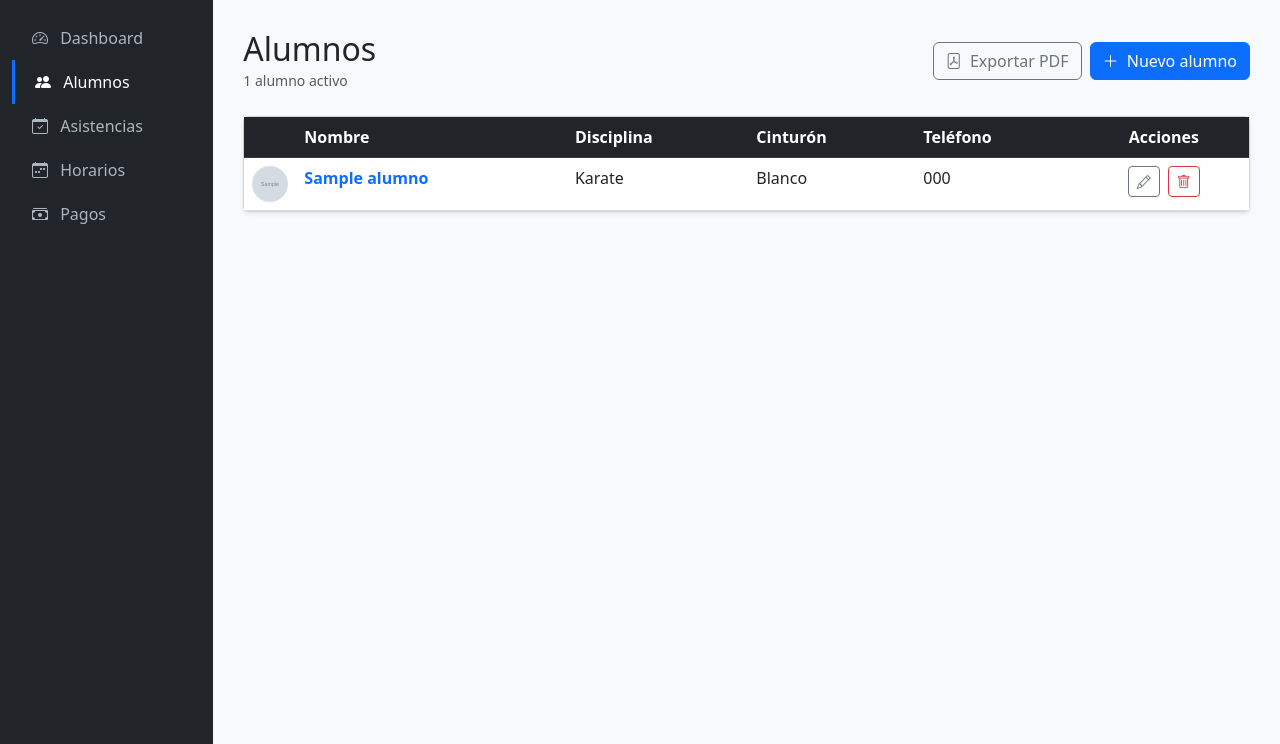
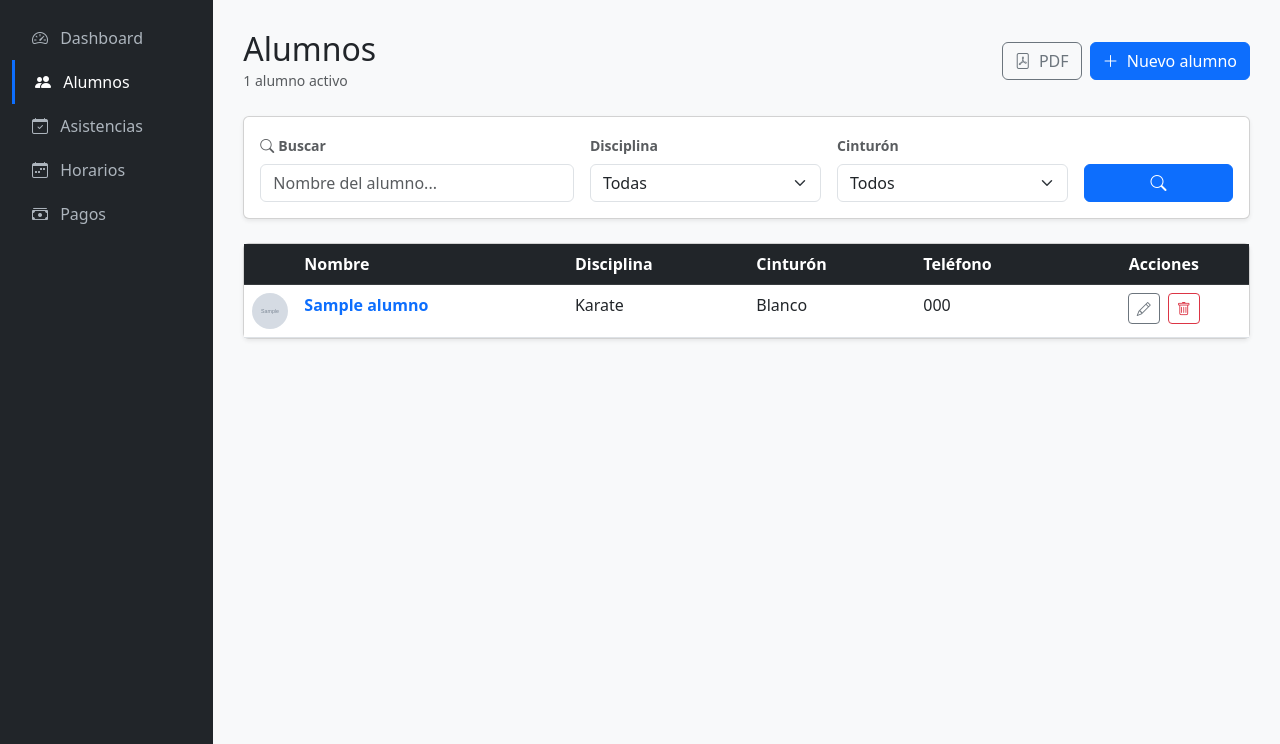
Before and after one commit to MarcosQuintana04/Dojo_Saas, a Django app: page /alumnos/ in a window 1280 px wide. Shown: the part 66-810 px from the top of the page. Run offline with Django 5.2, Linux system fonts and the light colour scheme; a user stored in the database is signed in; tables that the repository leaves empty hold one stand-in row (values such as "Sample post"); grey boxes marked "Sample" are stand-in pictures.

Commit message:
Busqueda y filtros de alumnos

```diff
--- a/apps/alumnos/views.py
+++ b/apps/alumnos/views.py
@@ -11,16 +11,42 @@ from .forms import AlumnoForm
 # ─────────────────────────────────────────
 @login_required
 def lista_alumnos(request):
-    # El ORM de Django: Alumno.objects.all() genera
-    # SELECT * FROM alumnos_alumno ORDER BY nombre
-    # (el ORDER BY viene del Meta.ordering que definimos en el modelo)
+    # Empezamos con todos los alumnos activos
     alumnos = Alumno.objects.filter(activo=True)
 
-    # Pasamos los datos al template dentro de un diccionario
-    # llamado "contexto". El template puede acceder a cada clave.
+    # Leemos los parámetros de la URL
+    # request.GET es un diccionario con los parámetros ?clave=valor
+    busqueda   = request.GET.get('q', '').strip()
+    disciplina = request.GET.get('disciplina', '')
+    cinturon   = request.GET.get('cinturon', '')
+
+    # Aplicamos filtros dinámicamente solo si tienen valor
+    if busqueda:
+        # icontains = contiene el texto, sin importar mayúsculas/minúsculas
+        # El doble guión bajo __ navega relaciones y aplica lookups
+        alumnos = alumnos.filter(nombre__icontains=busqueda)
+
+    if disciplina:
+        alumnos = alumnos.filter(disciplina=disciplina)
+
+    if cinturon:
+        alumnos = alumnos.filter(cinturon=cinturon)
+
+    # Total sin filtros (para mostrar "X de Y alumnos")
+    total_sin_filtros = Alumno.objects.filter(activo=True).count()
+
     contexto = {
-        'alumnos': alumnos,
-        'total': alumnos.count(),
+        'alumnos':          alumnos,
+        'total':            alumnos.count(),
+        'total_sin_filtros': total_sin_filtros,
+        # Devolvemos los valores actuales para mantener el estado del form
+        'busqueda':         busqueda,
+        'disciplina':       disciplina,
+        'cinturon':         cinturon,
+        # Las opciones para los selectores — vienen del modelo
+        'disciplinas':      Alumno.DISCIPLINA_CHOICES,
+        'cinturones':       Alumno.CINTURON_CHOICES,
+        'hay_filtros':      any([busqueda, disciplina, cinturon]),
     }
     return render(request, 'alumnos/lista.html', contexto)
 
--- a/templates/alumnos/lista.html
+++ b/templates/alumnos/lista.html
@@ -1,17 +1,24 @@
 {% extends 'base.html' %}
+{% load static %}
 
-{% block titulo %}Alumnos — Dojo Manager{% endblock %}
+{% block titulo %}Alumnos — Berserker Ronin{% endblock %}
 
 {% block contenido %}
 
 <div class="d-flex justify-content-between align-items-center mb-4">
     <div>
         <h2 class="mb-0">Alumnos</h2>
-        <small class="text-muted">{{ total }} alumno{{ total|pluralize }} activo{{ total|pluralize }}</small>
+        <small class="text-muted">
+            {% if hay_filtros %}
+                {{ total }} de {{ total_sin_filtros }} alumno{{ total_sin_filtros|pluralize }}
+            {% else %}
+                {{ total }} alumno{{ total|pluralize }} activo{{ total|pluralize }}
+            {% endif %}
+        </small>
     </div>
     <div class="d-flex gap-2">
         <a href="{% url 'reportes:alumnos' %}" class="btn btn-outline-secondary">
-            <i class="bi bi-file-pdf me-1"></i> Exportar PDF
+            <i class="bi bi-file-pdf me-1"></i> PDF
         </a>
         <a href="{% url 'alumnos:crear' %}" class="btn btn-primary">
             <i class="bi bi-plus-lg me-1"></i> Nuevo alumno
@@ -19,6 +26,73 @@
     </div>
 </div>
 
+<!-- Barra de búsqueda y filtros -->
+<!-- El form usa GET para que los filtros queden en la URL -->
+<form method="GET" action="{% url 'alumnos:lista' %}" class="card shadow-sm mb-4">
+    <div class="card-body">
+        <div class="row g-3 align-items-end">
+
+            <!-- Búsqueda por nombre -->
+            <div class="col-md-4">
+                <label class="form-label fw-semibold small text-muted">
+                    <i class="bi bi-search me-1"></i>Buscar
+                </label>
+                <input
+                    type="text"
+                    name="q"
+                    class="form-control"
+                    placeholder="Nombre del alumno..."
+                    value="{{ busqueda }}"
+                    autocomplete="off"
+                >
+            </div>
+
+            <!-- Filtro disciplina -->
+            <div class="col-md-3">
+                <label class="form-label fw-semibold small text-muted">Disciplina</label>
+                <select name="disciplina" class="form-select">
+                    <option value="">Todas</option>
+                    {% for valor, etiqueta in disciplinas %}
+                        <option value="{{ valor }}"
+                            {% if valor == disciplina %}selected{% endif %}>
+                            {{ etiqueta }}
+                        </option>
+                    {% endfor %}
+                </select>
+            </div>
+
+            <!-- Filtro cinturón -->
+            <div class="col-md-3">
+                <label class="form-label fw-semibold small text-muted">Cinturón</label>
+                <select name="cinturon" class="form-select">
+                    <option value="">Todos</option>
+                    {% for valor, etiqueta in cinturones %}
+                        <option value="{{ valor }}"
+                            {% if valor == cinturon %}selected{% endif %}>
+                            {{ etiqueta }}
+                        </option>
+                    {% endfor %}
+                </select>
+            </div>
+
+            <!-- Botones -->
+            <div class="col-md-2 d-flex gap-2">
+                <button type="submit" class="btn btn-primary flex-grow-1">
+                    <i class="bi bi-search"></i>
+                </button>
+                {% if hay_filtros %}
+                <a href="{% url 'alumnos:lista' %}" class="btn btn-outline-secondary"
+                   title="Limpiar filtros">
+                    <i class="bi bi-x-lg"></i>
+                </a>
+                {% endif %}
+            </div>
+
+        </div>
+    </div>
+</form>
+
+<!-- Resultados -->
 {% if alumnos %}
 <div class="card shadow-sm">
     <div class="table-responsive">
@@ -36,21 +110,22 @@
             <tbody>
                 {% for alumno in alumnos %}
                 <tr>
-                    <td data-label="Foto">
+                    <td data-label="">
                         {% if alumno.foto %}
                             <img src="{{ alumno.foto.url }}"
-                                alt="{{ alumno.nombre }}"
-                                class="rounded-circle"
-                                style="width: 36px; height: 36px; object-fit: cover;">
+                                 alt="{{ alumno.nombre }}"
+                                 class="rounded-circle"
+                                 style="width:36px; height:36px; object-fit:cover;">
                         {% else %}
                             <div class="rounded-circle bg-secondary d-flex align-items-center justify-content-center"
-                                style="width: 36px; height: 36px;">
+                                 style="width:36px; height:36px;">
                                 <i class="bi bi-person-fill text-white small"></i>
                             </div>
                         {% endif %}
                     </td>
                     <td data-label="Nombre">
-                        <a href="{% url 'alumnos:detalle' alumno.pk %}" class="text-decoration-none fw-semibold">
+                        <a href="{% url 'alumnos:detalle' alumno.pk %}"
+                           class="text-decoration-none fw-semibold">
                             {{ alumno.nombre }}
                         </a>
                     </td>
@@ -58,10 +133,12 @@
                     <td data-label="Cinturón">{{ alumno.get_cinturon_display }}</td>
                     <td data-label="Teléfono">{{ alumno.telefono }}</td>
                     <td data-label="Acciones" class="text-center">
-                        <a href="{% url 'alumnos:editar' alumno.pk %}" class="btn btn-sm btn-outline-secondary me-1">
+                        <a href="{% url 'alumnos:editar' alumno.pk %}"
+                           class="btn btn-sm btn-outline-secondary me-1">
                             <i class="bi bi-pencil"></i>
                         </a>
-                        <a href="{% url 'alumnos:eliminar' alumno.pk %}" class="btn btn-sm btn-outline-danger">
+                        <a href="{% url 'alumnos:eliminar' alumno.pk %}"
+                           class="btn btn-sm btn-outline-danger">
                             <i class="bi bi-trash"></i>
                         </a>
                     </td>
@@ -73,10 +150,21 @@
 </div>
 
 {% else %}
+<!-- Sin resultados -->
 <div class="text-center py-5 text-muted">
-    <i class="bi bi-people" style="font-size: 3rem;"></i>
-    <p class="mt-3">No hay alumnos registrados todavía.</p>
-    <a href="{% url 'alumnos:crear' %}" class="btn btn-primary">Registrar primer alumno</a>
+    {% if hay_filtros %}
+        <i class="bi bi-search" style="font-size: 3rem;"></i>
+        <p class="mt-3">No se encontraron alumnos con esos filtros.</p>
+        <a href="{% url 'alumnos:lista' %}" class="btn btn-outline-secondary btn-sm">
+            <i class="bi bi-x-lg me-1"></i> Limpiar filtros
+        </a>
+    {% else %}
+        <i class="bi bi-people" style="font-size: 3rem;"></i>
+        <p class="mt-3">No hay alumnos registrados todavía.</p>
+        <a href="{% url 'alumnos:crear' %}" class="btn btn-primary">
+            Registrar primer alumno
+        </a>
+    {% endif %}
 </div>
 {% endif %}
 
```
Also changed, not shown: apps/alumnos/tests/test_views.py (+79 -0 lines).
